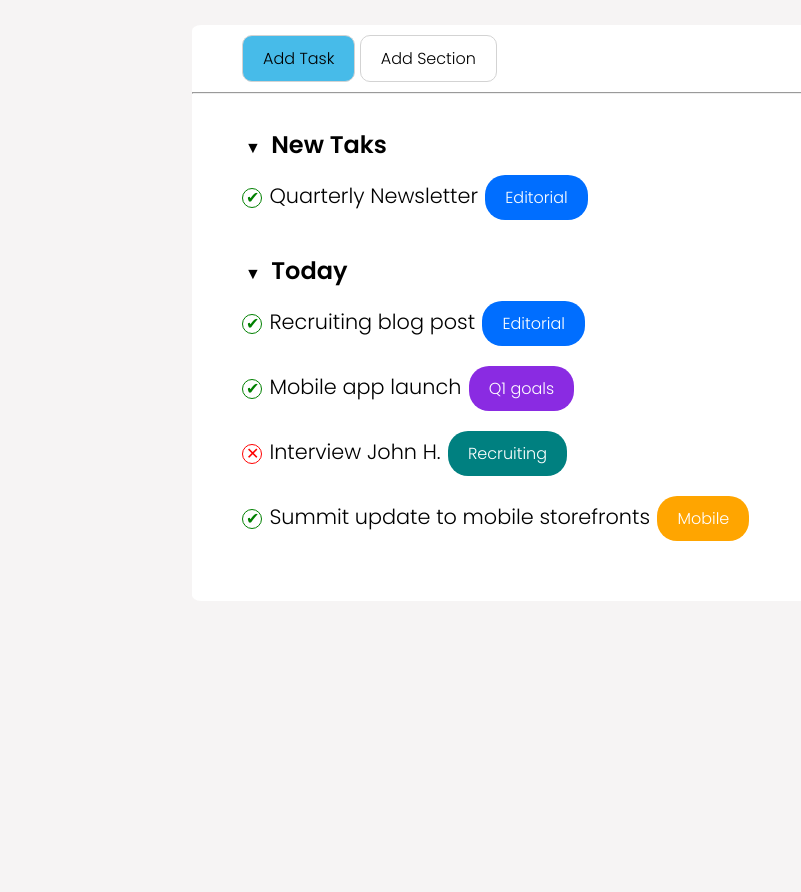
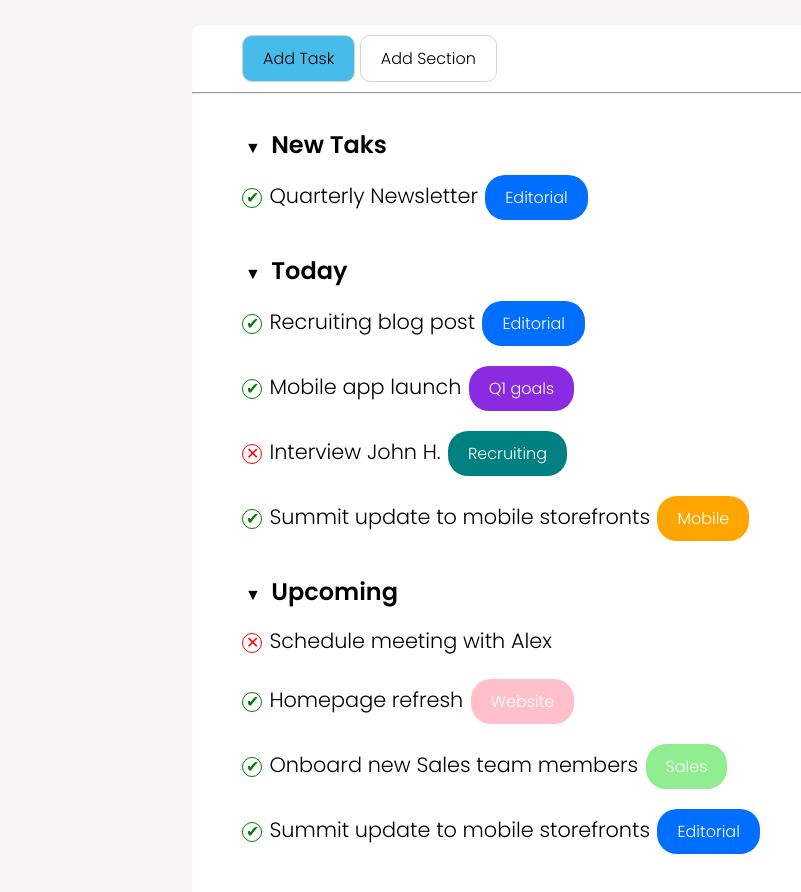
Before and after one commit to FrancescoBenassi/html-css-toboolist, a plain HTML site: page index.html in a window 1280 px wide. Shown: the part 92-984 px from the top of the page, without its empty margins (0-801 px from the left). Before the commit the page ends 800 px from the top, so only its background shows below. Drawn offline with Linux system fonts and the light colour scheme.

Commit message:
feat: added section upcoming

```diff
--- a/index.html
+++ b/index.html
@@ -73,6 +73,34 @@
                     <div class="entity object mobile">Mobile</div>
                 </div>
             </section>
+            <!-- sezione upcoming -->
+            <section class="new">
+                <!-- titolo della sezione -->
+                <hgroup>
+                    <p class="entity">&#9660;</p>
+                    <h2>Upcoming</h2>
+                </hgroup>
+                <!-- contenuto della sezione -->
+                <div class="content">
+                    <div class="entity croos">&#10005;</div>
+                    <div class="entity text">Schedule meeting with Alex</div>
+                </div>
+                <div class="content">
+                    <div class="entity check">&#10004;</div>
+                    <div class="entity text">Homepage refresh</div>
+                    <div class="entity object website">Website</div>
+                </div>
+                <div class="content">
+                    <div class="entity check">&#10004;</div>
+                    <div class="entity text">Onboard new Sales team members</div>
+                    <div class="entity object sales">Sales</div>
+                </div>
+                <div class="content">
+                    <div class="entity check">&#10004;</div>
+                    <div class="entity text">Summit update to mobile storefronts</div>
+                    <div class="entity object editorial">Editorial</div>
+                </div>
+            </section>
         </div>
 
     </main>
--- a/style/style.css
+++ b/style/style.css
@@ -113,6 +113,10 @@ h2 {
     border-radius: 20px;
 }
 
+/*********
+background color
+*********/
+
 .editorial {
     background-color: rgb(0, 110, 255);
 }
@@ -128,3 +132,10 @@ h2 {
 .mobile {
     background-color: orange;
 }
+
+.website {
+    background-color: pink;
+}
+.sales {
+    background-color: lightgreen;
+}
```
